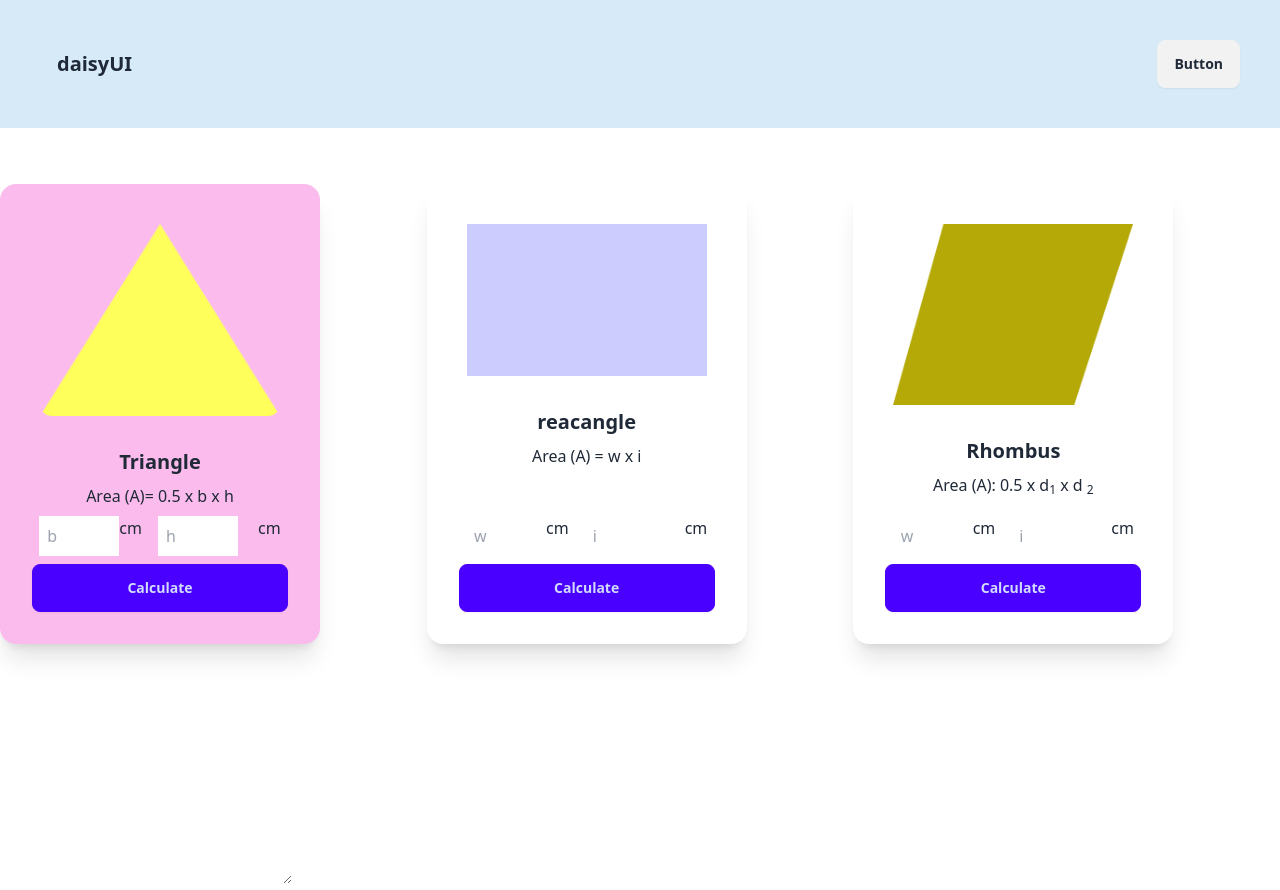
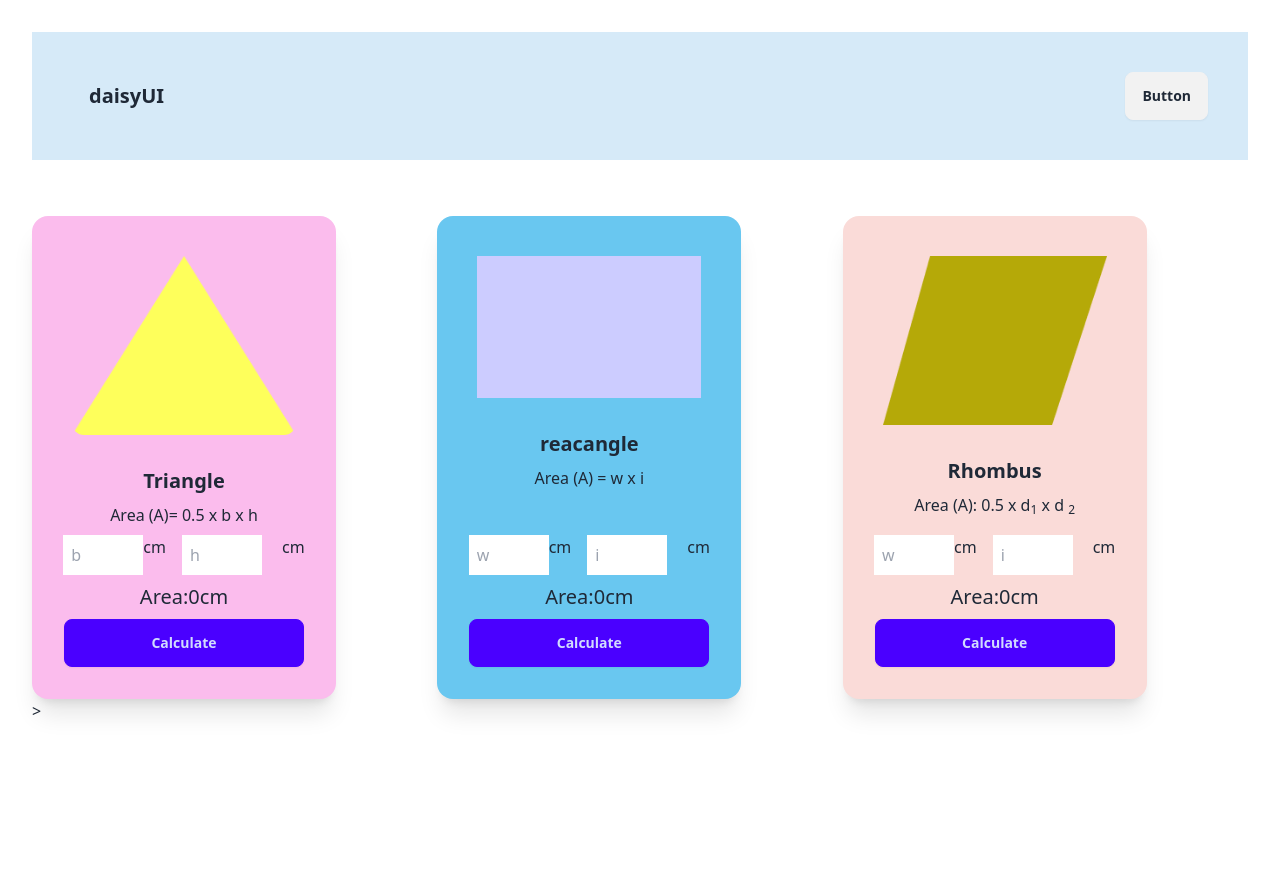
Before and after one commit to yeasinshaikh188/geometry, a plain HTML site: page index.html in a window 1280 px wide. After the commit the page ends 800 px from the top, so only its background shows below. Drawn offline with nearby package versions, Linux system fonts and the light colour scheme.

Commit message:
update the geometry

```diff
--- a/index.html
+++ b/index.html
@@ -12,7 +12,7 @@
 </head>
 
 
-<body>
+<body class="p-8">
     <header class="container mx-auto">
         <div class="navbar bg-[#D6EAF8] p-4 lg:p-10">
             <div class="navbar-start">
@@ -49,6 +49,9 @@
                             <input id="triangle-height" class="w-20 ml-4 mr-5 p-2" type="text"
                                 placeholder="h"><span>cm</span>
                         </div>
+                        <div>
+                            <p  class="text-xl"><span>Area:</span><span id="triangle">0</span><span>cm</span></p>
+                        </div>
 
 
                         <button onclick="calculatTriangle()" class="btn w-full btn-primary">Calculate</button>
@@ -57,7 +60,7 @@
                 </div>
 
                 <!-- reacangle -->
-                <div class="card w-[100%] lg:w-[75%] bg-base-100 shadow-xl">
+                <div class="card w-[100%] lg:w-[75%] bg-[#69C7F0] shadow-xl">
                     <figure class="px-10 pt-10">
                         <img src="./images/rectangle.png" alt="">
                     </figure>
@@ -69,13 +72,16 @@
                             <input id="reacangle-i" class="w-20 ml-4 mr-5 p-2" type="text"
                                 placeholder="i"><span>cm</span>
                         </div>
+                        <div>
+                            <p  class="text-xl"><span>Area:</span><span id="reacangle">0</span><span>cm</span></p>
+                        </div>
 
                         <button onclick="reacangleCalculate()" class="btn w-full btn-primary">Calculate</button>
 
                     </div>
                 </div>
                 <!-- Rhombus -->
-                <div class="card w-[100%] lg:w-[75%] bg-base-100 shadow-xl">
+                <div class="card w-[100%] lg:w-[75%] bg-[#FADBD8] shadow-xl">
                     <figure class="px-10 pt-10">
                       <img src="./images/rhombus.png" />
                     </figure>
@@ -86,6 +92,10 @@
                         <input id="Rhombus-base" class="w-20 p-2" type="text" placeholder="w"><span>cm</span>
                         <input id="Rhombus-height" class="w-20 ml-4 mr-5 p-2" type="text"
                             placeholder="i"><span>cm</span>
+
+                    </div>
+                    <div>
+                        <p  class="text-xl"><span>Area:</span><span id="rhombus">0</span><span>cm</span></p>
                     </div>
 
                         <button onclick="getRhombusInput()" class="btn w-full btn-primary">Calculate</button>
@@ -98,10 +108,7 @@
         </section>
         <!-- reactangle -->
         <section>
-
-        </section>
-        <textarea name="" id="va" cols="30" rows="10"></textarea>
-    </main>
+>
     <script src="script/rhombus.js"></script>
     <script src="script/reactangle.js"></script>
     <script src="script/index.js"></script>
--- a/script/index.js
+++ b/script/index.js
@@ -3,7 +3,7 @@ function calculatTriangle() {
     const inputBase = getInput('triangle-base');
     const inputHeight = getInput('triangle-height');
     const area = 0.5 * inputBase * inputHeight;
-    const getValue = document.getElementById('va');
+    const getValue = document.getElementById('triangle');
     getValue.innerText = area;
 
 
--- a/script/reactangle.js
+++ b/script/reactangle.js
@@ -3,6 +3,6 @@ function reacangleCalculate (){
       const getinpuI = getInput('reacangle-i');
       const getMainValue = getinpuWidth * getinpuI;
 
-      const area = document.getElementById('va');
+      const area = document.getElementById('reacangle');
       area.innerText = getMainValue;
 }
--- a/script/rhombus.js
+++ b/script/rhombus.js
@@ -4,6 +4,6 @@ function getRhombusInput(){
     const getRhombusInputValue = rhombusInputBase * rhombusInputHight;
 
 
-    const area = document.getElementById('va');
+    const area = document.getElementById('rhombus');
     area.innerText = getRhombusInputValue;
 }
```
